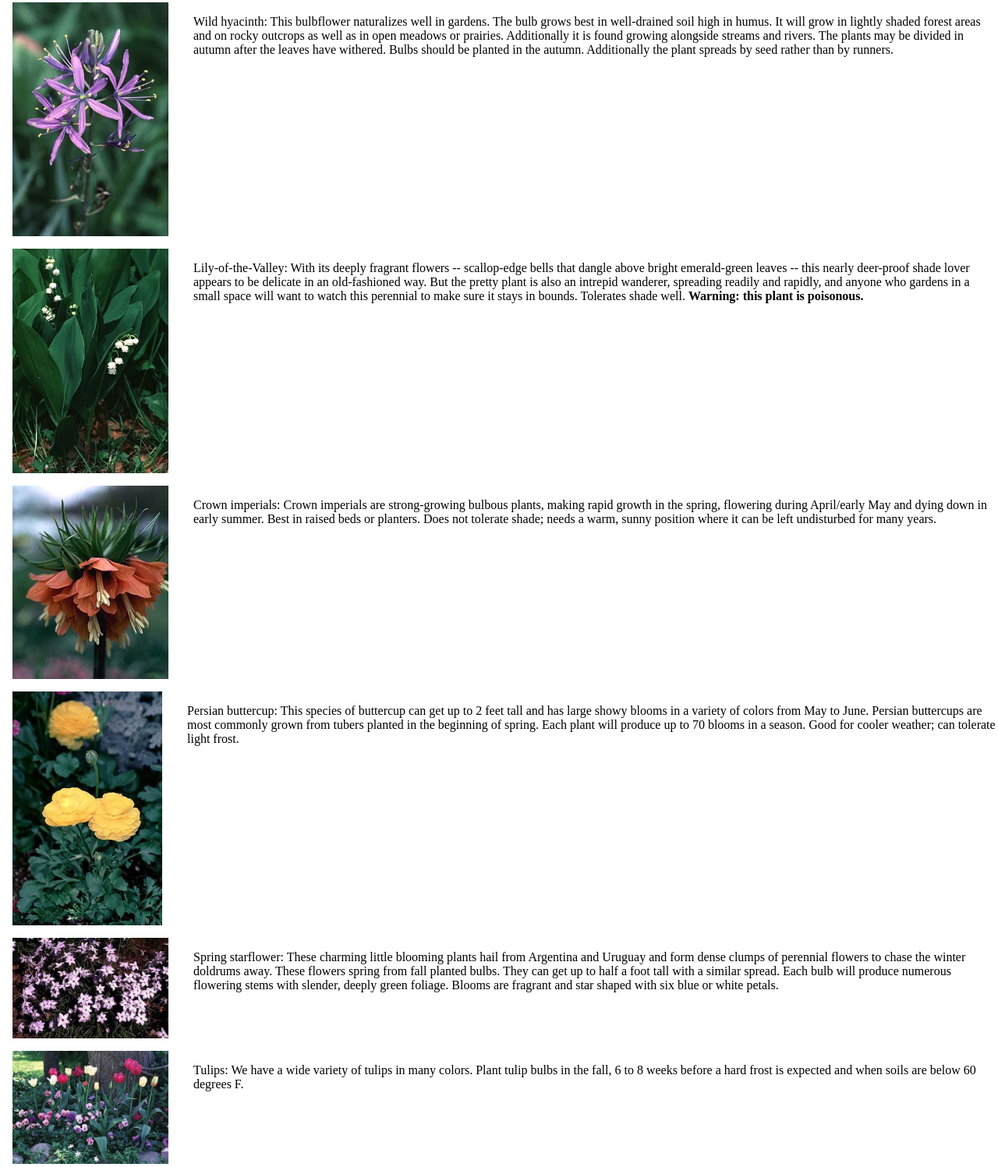
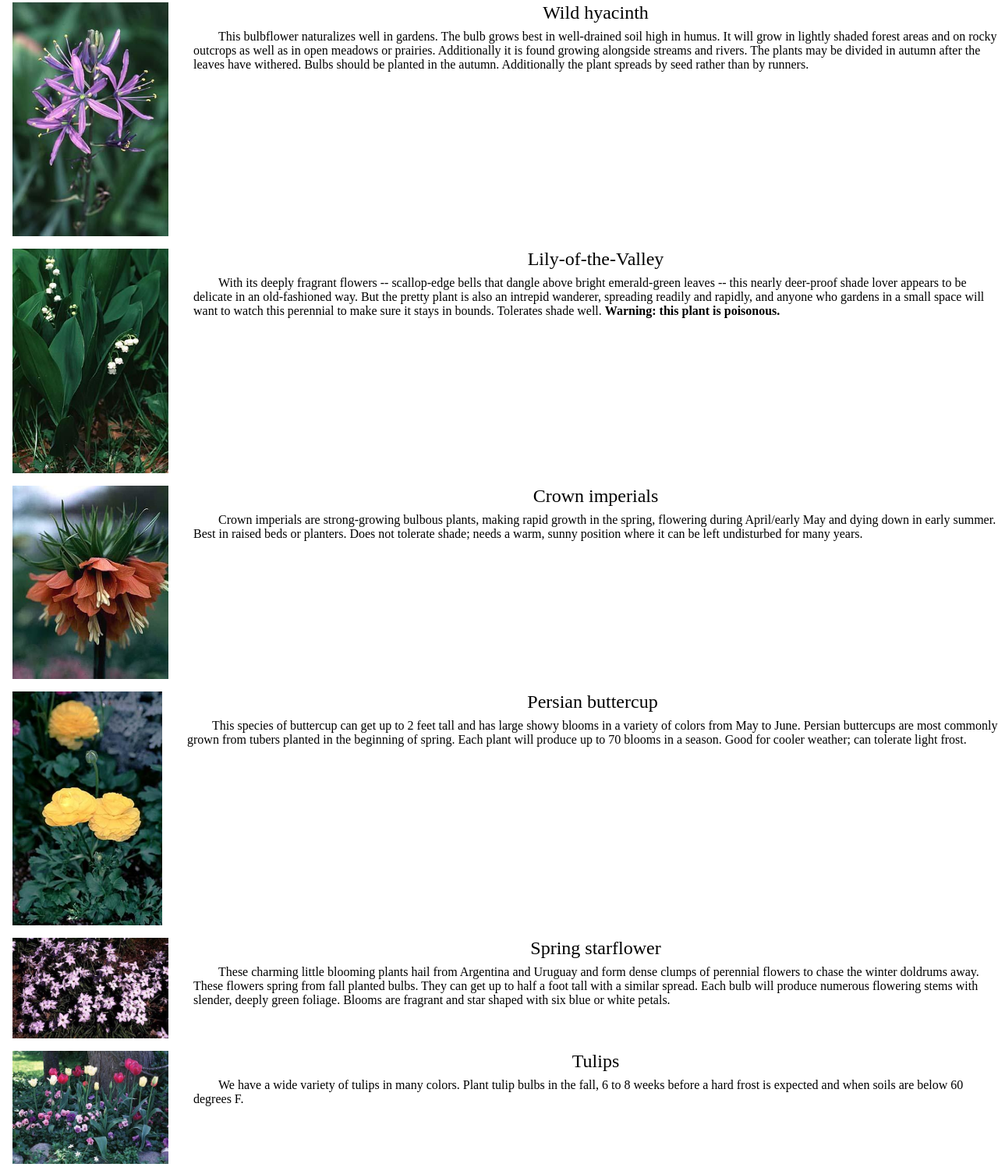
Before and after one commit to Momentum-Team-14/small-business-website-leximainw, a plain HTML site: page instock.html in a window 1280 px wide. Shown: the part 63-1560 px from the top of the page at 78% size. Drawn offline with Linux system fonts and the light colour scheme.

Commit message:
break plant names out as section headers

```diff
--- a/instock.css
+++ b/instock.css
@@ -2,6 +2,11 @@ article
 {
     overflow: hidden;
     margin-bottom: 1em;
+}
+article div.title
+{
+    text-align: center;
+    font-size: 150%;
 }
 article img
 {
@@ -11,3 +16,8 @@ article img
     margin-left: 1em;
     margin-right: 2em;
 }
+article p
+{
+    margin-top: 0.5em;
+    text-indent: 2em;
+}
--- a/instock.html
+++ b/instock.html
@@ -19,27 +19,33 @@
     <main>
         <article>
             <img src="./starter_files/images/wild-hyacinth.jpg" alt="Wild hyacinth">
-            <p>Wild hyacinth: This bulbflower naturalizes well in gardens. The bulb grows best in well-drained soil high in humus. It will grow in lightly shaded forest areas and on rocky outcrops as well as in open meadows or prairies. Additionally it is found growing alongside streams and rivers. The plants may be divided in autumn after the leaves have withered. Bulbs should be planted in the autumn. Additionally the plant spreads by seed rather than by runners.</p>
+            <div class="title">Wild hyacinth</div>
+            <p>This bulbflower naturalizes well in gardens. The bulb grows best in well-drained soil high in humus. It will grow in lightly shaded forest areas and on rocky outcrops as well as in open meadows or prairies. Additionally it is found growing alongside streams and rivers. The plants may be divided in autumn after the leaves have withered. Bulbs should be planted in the autumn. Additionally the plant spreads by seed rather than by runners.</p>
         </article>
         <article>
             <img src="./starter_files/images/lily-of-the-valley.jpg" alt="Lily-of-the-Valley">
-            <p>Lily-of-the-Valley: With its deeply fragrant flowers -- scallop-edge bells that dangle above bright emerald-green leaves -- this nearly deer-proof shade lover appears to be delicate in an old-fashioned way. But the pretty plant is also an intrepid wanderer, spreading readily and rapidly, and anyone who gardens in a small space will want to watch this perennial to make sure it stays in bounds. Tolerates shade well. <strong>Warning: this plant is poisonous.</strong></p>
+            <div class="title">Lily-of-the-Valley</div>
+            <p>With its deeply fragrant flowers -- scallop-edge bells that dangle above bright emerald-green leaves -- this nearly deer-proof shade lover appears to be delicate in an old-fashioned way. But the pretty plant is also an intrepid wanderer, spreading readily and rapidly, and anyone who gardens in a small space will want to watch this perennial to make sure it stays in bounds. Tolerates shade well. <strong>Warning: this plant is poisonous.</strong></p>
         </article>
         <article>
             <img src="./starter_files/images/crown-imperials.jpg" alt="Crown imperials">
-            <p>Crown imperials: Crown imperials are strong-growing bulbous plants, making rapid growth in the spring, flowering during April/early May and dying down in early summer. Best in raised beds or planters. Does not tolerate shade; needs a warm, sunny position where it can be left undisturbed for many years.</p>
+            <div class="title">Crown imperials</div>
+            <p>Crown imperials are strong-growing bulbous plants, making rapid growth in the spring, flowering during April/early May and dying down in early summer. Best in raised beds or planters. Does not tolerate shade; needs a warm, sunny position where it can be left undisturbed for many years.</p>
         </article>
         <article>
             <img src="./starter_files/images/persian-buttercup.jpg" alt="Persian buttercup">
-            <p>Persian buttercup: This species of buttercup can get up to 2 feet tall and has large showy blooms in a variety of colors from May to June. Persian buttercups are most commonly grown from tubers planted in the beginning of spring. Each plant will produce up to 70 blooms in a season. Good for cooler weather; can tolerate light frost.</p>
+            <div class="title">Persian buttercup</div>
+            <p>This species of buttercup can get up to 2 feet tall and has large showy blooms in a variety of colors from May to June. Persian buttercups are most commonly grown from tubers planted in the beginning of spring. Each plant will produce up to 70 blooms in a season. Good for cooler weather; can tolerate light frost.</p>
         </article>
         <article>
             <img src="./starter_files/images/spring-starflower.jpg" alt="Spring starflower">
-            <p>Spring starflower: These charming little blooming plants hail from Argentina and Uruguay and form dense clumps of perennial flowers to chase the winter doldrums away. These flowers spring from fall planted bulbs. They can get up to half a foot tall with a similar spread. Each bulb will produce numerous flowering stems with slender, deeply green foliage. Blooms are fragrant and star shaped with six blue or white petals.</p>
+            <div class="title">Spring starflower</div>
+            <p>These charming little blooming plants hail from Argentina and Uruguay and form dense clumps of perennial flowers to chase the winter doldrums away. These flowers spring from fall planted bulbs. They can get up to half a foot tall with a similar spread. Each bulb will produce numerous flowering stems with slender, deeply green foliage. Blooms are fragrant and star shaped with six blue or white petals.</p>
         </article>
         <article>
             <img src="./starter_files/images/tulips.jpg" alt="Tulips">
-            <p>Tulips: We have a wide variety of tulips in many colors. Plant tulip bulbs in the fall, 6 to 8 weeks before a hard frost is expected and when soils are below 60 degrees F.</p>
+            <div class="title">Tulips</div>
+            <p>We have a wide variety of tulips in many colors. Plant tulip bulbs in the fall, 6 to 8 weeks before a hard frost is expected and when soils are below 60 degrees F.</p>
         </article>
     </main>
 </body>
```
